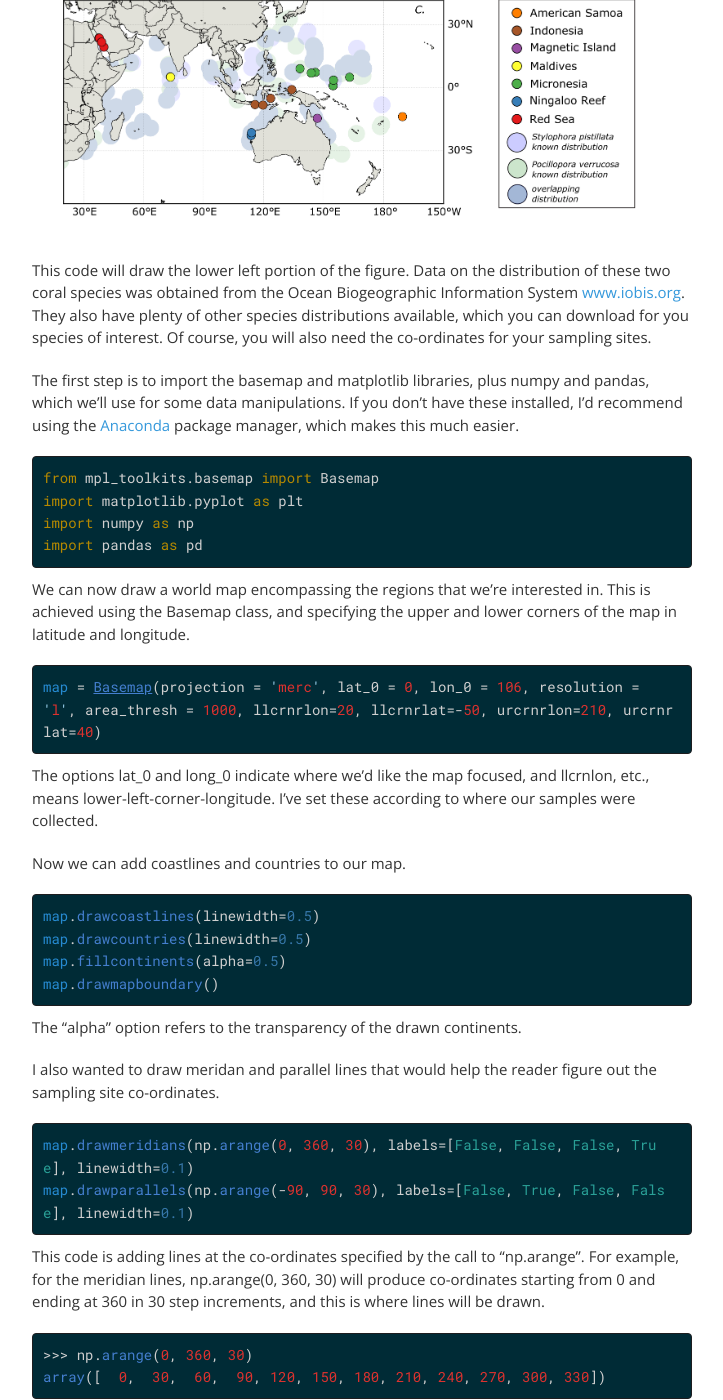
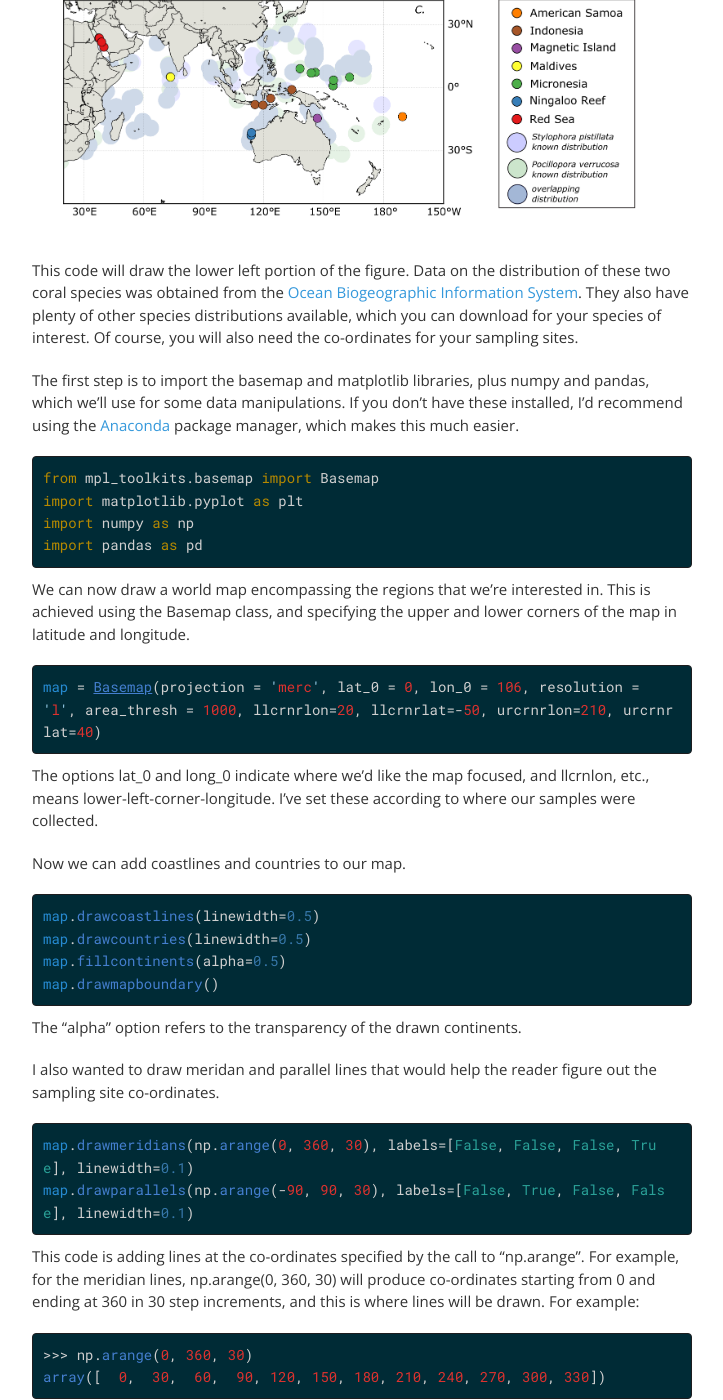
Before and after one commit to neavemj/neavemj.github.io, a Jekyll site: the page built from _posts/2016-02-10-coralMap.md, in a window 1280 px wide and 1400 px high, scrolled down 823 px. Shown: the whole window, without its empty margins (278-1001 px from the left). Built offline with Jekyll 4.4.1, drawn with Linux system fonts in a browser that asks for light colours; nearby versions of some CDN libraries; comment, search, counter and statistics services are not loaded; some of the changed text lies outside the part shown.

Commit message:
minor formatting changes

```diff
--- a/_posts/2016-02-10-coralMap.md
+++ b/_posts/2016-02-10-coralMap.md
@@ -14,7 +14,8 @@
 
 ![microbime_map](https://github.com/neavemj/neavemj.github.io/blob/master/_posts/microbiome_map/7.spistPocMap.png?raw=true)
 
-This code will draw the lower left portion of the figure. Data on the distribution of these two coral species was obtained from the Ocean Biogeographic Information System [www.iobis.org](//www.iobis.org). They also have plenty of other species distributions available, which you can download for you species of interest. Of course, you will also need the co-ordinates for your sampling sites.
+This code will draw the lower left portion of the figure. Data on the distribution of these two coral species was obtained from the [Ocean Biogeographic Information System](//iobis.org).
+They also have plenty of other species distributions available, which you can download for your species of interest. Of course, you will also need the co-ordinates for your sampling sites.
 
 The first step is to import the basemap and matplotlib libraries, plus numpy and pandas, which we'll use for some data manipulations. If you don't have these installed, I'd recommend using the [Anaconda](https://www.continuum.io/anaconda-overview) package manager, which makes this much easier.
 
@@ -53,6 +54,7 @@
 {% endhighlight %}
 
 This code is adding lines at the co-ordinates specified by the call to "np.arange". For example, for the meridian lines, np.arange(0, 360, 30) will produce co-ordinates starting from 0 and ending at 360 in 30 step increments, and this is where lines will be drawn.
+For example:
 
 {% highlight python %}
 >>> np.arange(0, 360, 30)
@@ -105,3 +108,5 @@
 ![raw_map](https://github.com/neavemj/neavemj.github.io/blob/master/_posts/microbiome_map/siteMap.png?raw=true)
 
 I found it easier to then edit this file in [inkscape](//inkscape.org) to make it prettier. For example, adding transparency to the distribution markers and adjusting the depth of the layers.
+
+<br>
```
Also changed, not shown: other parts of _posts/2016-02-10-coralMap.md (+2 -1 lines).
